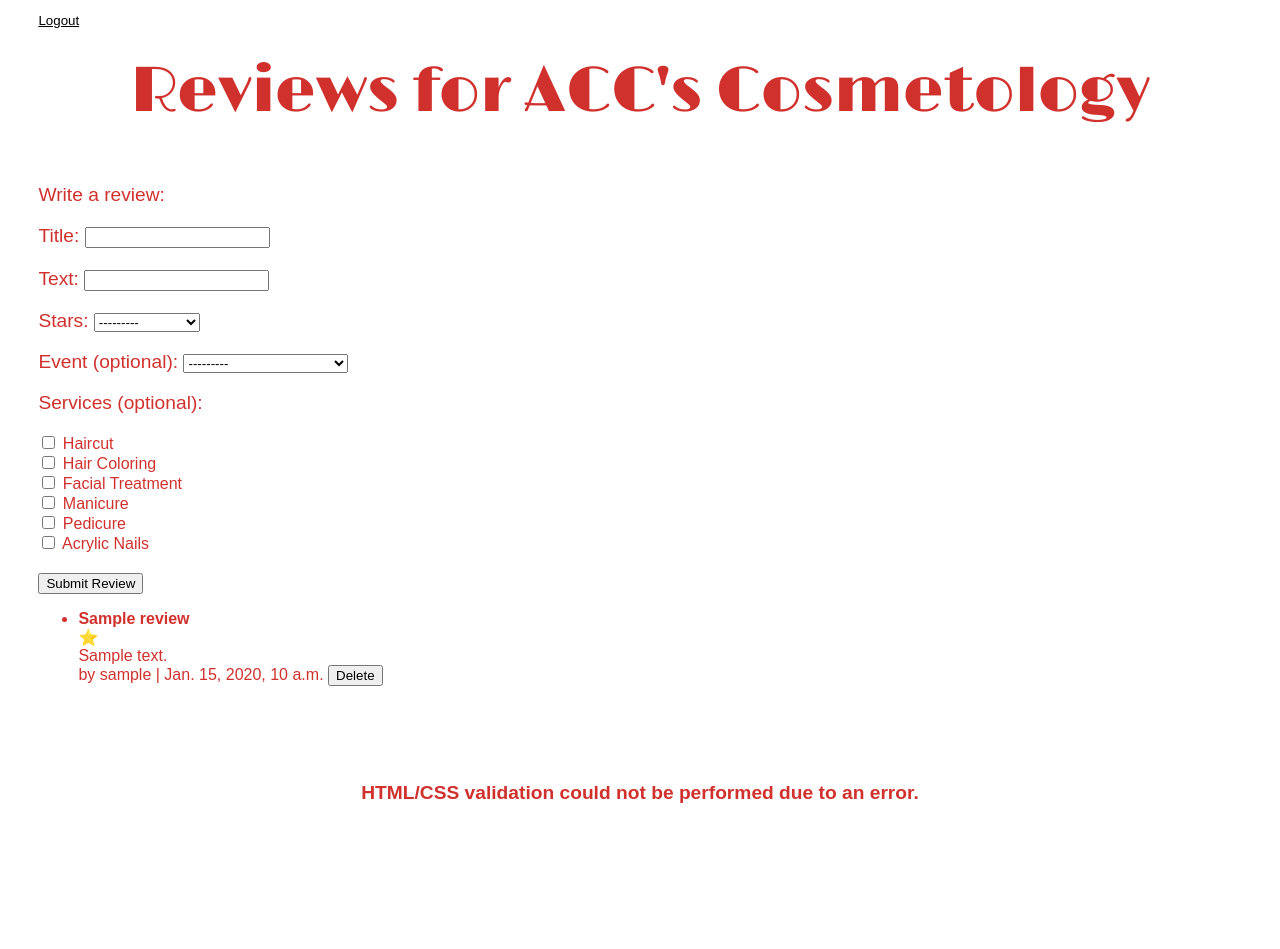
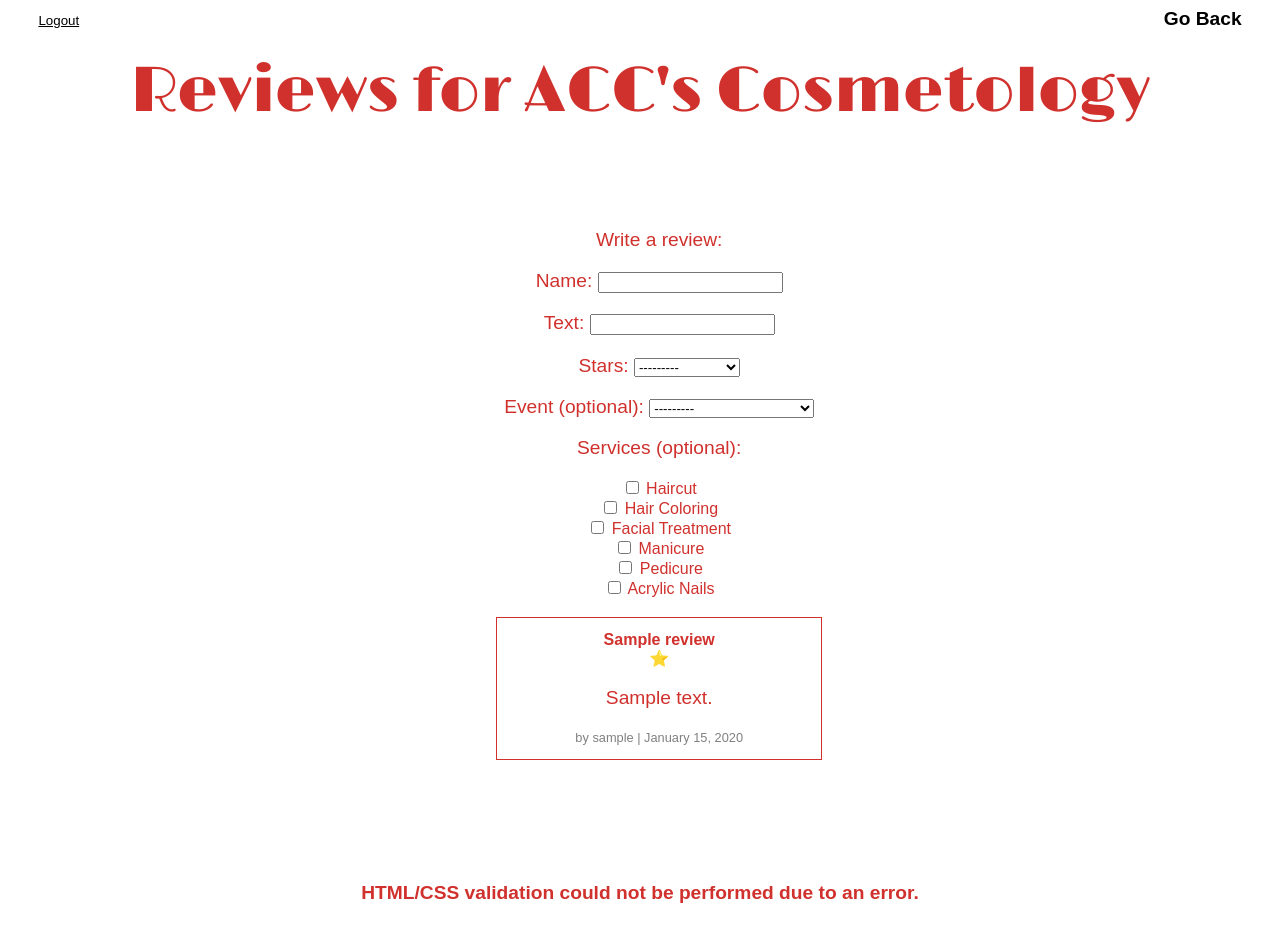
Before and after one commit to ACCDjangoGirls/cosmetology_webapp, a Django app: page /reviews in a window 1280 px wide. Before the commit the page ends 803 px from the top, so only its background shows below. Run offline with Django 5.2, Linux system fonts and the light colour scheme; a user stored in the database is signed in; data comes from the database, SQL or seed files in the repository; tables that the repository leaves empty hold one stand-in row (values such as "Sample post"); some web fonts are replaced.

Commit message:
more stuff

```diff
--- a/core/forms.py
+++ b/core/forms.py
@@ -38,7 +38,7 @@ class AdminAppointmentForm(forms.ModelForm):
 class ReviewForm(forms.ModelForm):
     class Meta:
         model = Review
-        fields = ['title', 'text', 'stars', 'event', 'services']
+        fields = ['name', 'text', 'stars', 'event', 'services']
         widgets = {
             'services': forms.CheckboxSelectMultiple(),
         }
--- a/core/models.py
+++ b/core/models.py
@@ -48,7 +48,7 @@ class Reservation(models.Model):
 class Review(models.Model):
     user = models.ForeignKey(settings.AUTH_USER_MODEL, on_delete=models.CASCADE)
     username = models.CharField(max_length=200)
-    title = models.CharField(max_length=200)
+    name = models.CharField(max_length=200)
     text = models.CharField(max_length=200)
     time_and_date = models.DateTimeField(auto_now=True)
 
--- a/core/templates/core/reviews.html
+++ b/core/templates/core/reviews.html
@@ -14,42 +14,36 @@
      <a href="{% url 'account_login' %}?next={{ request.path }}">Login</a> |
      <a href="{% url 'account_signup' %}?next={{ request.path }}">Sign up</a>
   {% endif %}
+  <a href="{% url 'Cosmetology:index' %}" style="position: absolute; top: 0.6vw; right: 3vw; font-size: 1.5vw;">Go Back</a>
 </div>
 
 
 <h2>Reviews for ACC's Cosmetology</h2>
 <div style="padding-left: 3vw;">
+  <div class="review-container">
     {% if user.is_authenticated %}
-<p>Write a review: </p>
-<form method="post" action="{% url 'Cosmetology:review_add'%}">
+    <p class="write-review">Write a review:</p>
+    <form method="post" action="{% url 'Cosmetology:review_add' %}" class="review-form">
         {% csrf_token %}
-    <div>
         {{ form.as_p }}
-      <button type="submit"> Submit Review </button>
-    </div>
     </form>
-{%endif%}
+    {% endif %}
 
     {% if review_list %}
-  <ul>
+      <div class="review-grid">
         {% for review in review_list %}
-      <li>
-        <strong>{{ review.title }}</strong><br>
-        {{ review.get_stars_display }}<br>
-        {{ review.text }} <br>
-        by {{ review.user.username }} |
-        {{ review.time_and_date }}
-        {% if user == review.user or user.is_superuser %}
-        <form method="post" action="{% url 'Cosmetology:review_delete' review.id %}" style="display: inline;">
-          {% csrf_token %}
-          <button type="submit" class="clear_button">Delete</button>
-        </form>
-        {% endif %}
-      </li>
+        <div class="review-item">
+            <strong class="review-author">{{ review.name }}</strong><br>
+            <span class="review-rating">{{ review.get_stars_display }}</span><br>
+            <p class="review-text">{{ review.text }}</p>
+            <span class="review-meta">by {{ review.user.username }} | {{ review.time_and_date|date:"F j, Y" }}</span>
+        </div>
         {% endfor %}
     </ul>
+    </div>
     {% else %}
-  <p>No reviews yet</p>
+    <p class="no-reviews">No reviews yet</p>
     {% endif %}
 </div>
+</div>
 {% endblock %}
--- a/static/base.css
+++ b/static/base.css
@@ -281,3 +281,42 @@ table {
 }
 
 /* slideshow */
+
+/* reviews */
+.review-container {
+  width: 80%;
+  margin: auto;
+  text-align: center;
+  padding: 2vw;
+}
+
+.review-list {
+  list-style-type: none;
+  padding: 0;
+}
+
+.review-grid {
+  display: flex;
+  flex-wrap: wrap; /* Allows reviews to wrap into new rows */
+  justify-content: center; /* Centers items */
+  gap: 2vw; /* Spaces reviews evenly */
+}
+
+.review-item {
+  width: 30%; /* Each review takes 30% of the container */
+  padding: 1vw;
+  text-align: center;
+  background-color: white;
+  border: 0.1vw solid #D0312D;
+}
+
+
+.review-meta {
+  font-size: 1vw;
+  color: gray;
+}
+
+.no-reviews {
+  font-size: 1.5vw;
+  color: gray;
+}
```
Also changed, not shown: core/templates/core/home_placeholder.html (+5 -7 lines), core/templates/core/user_appointments.html (+28 -15 lines), static/images/img1.jpg. Lines whose indentation alone changed are shown as unchanged.
